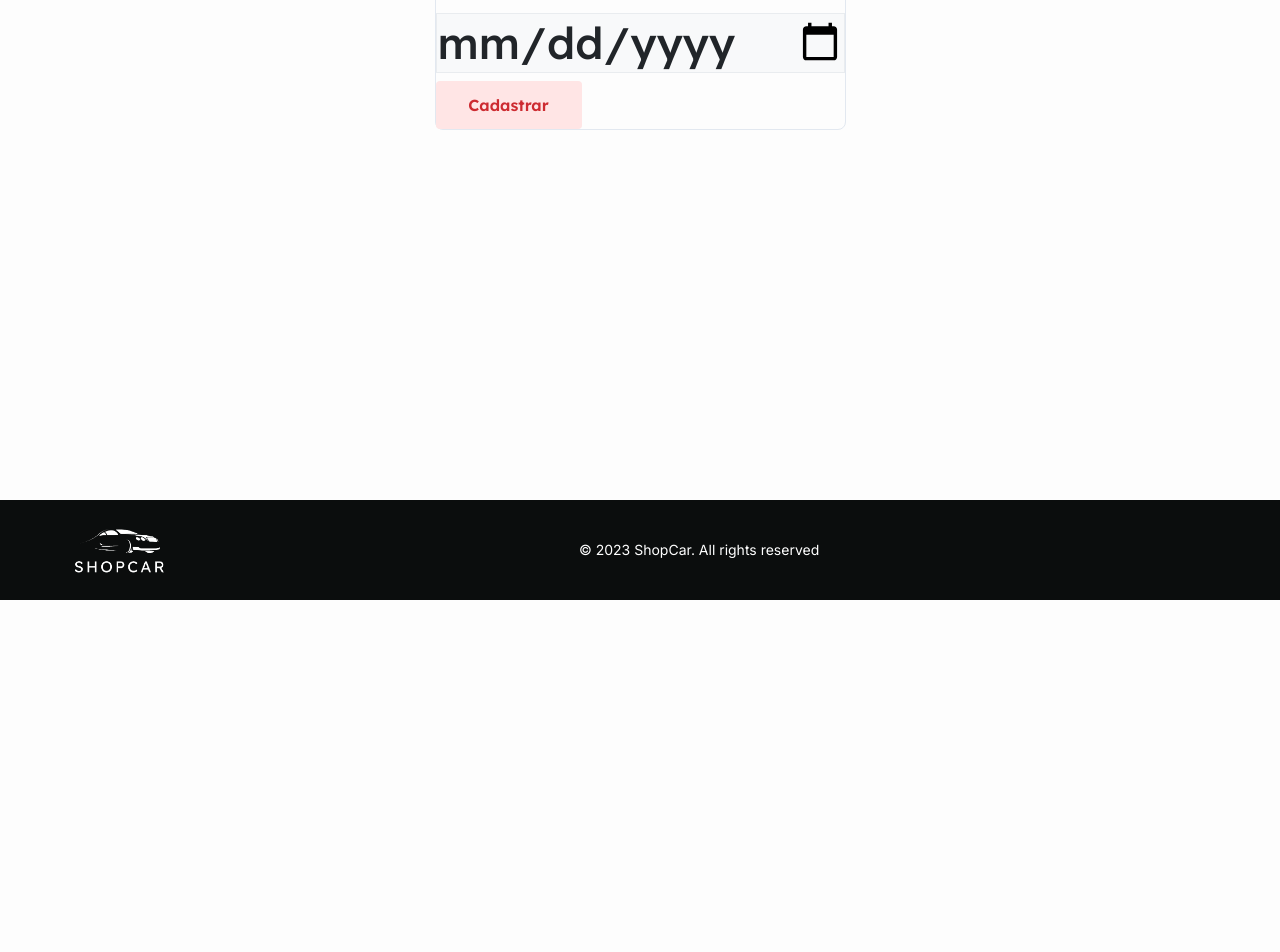
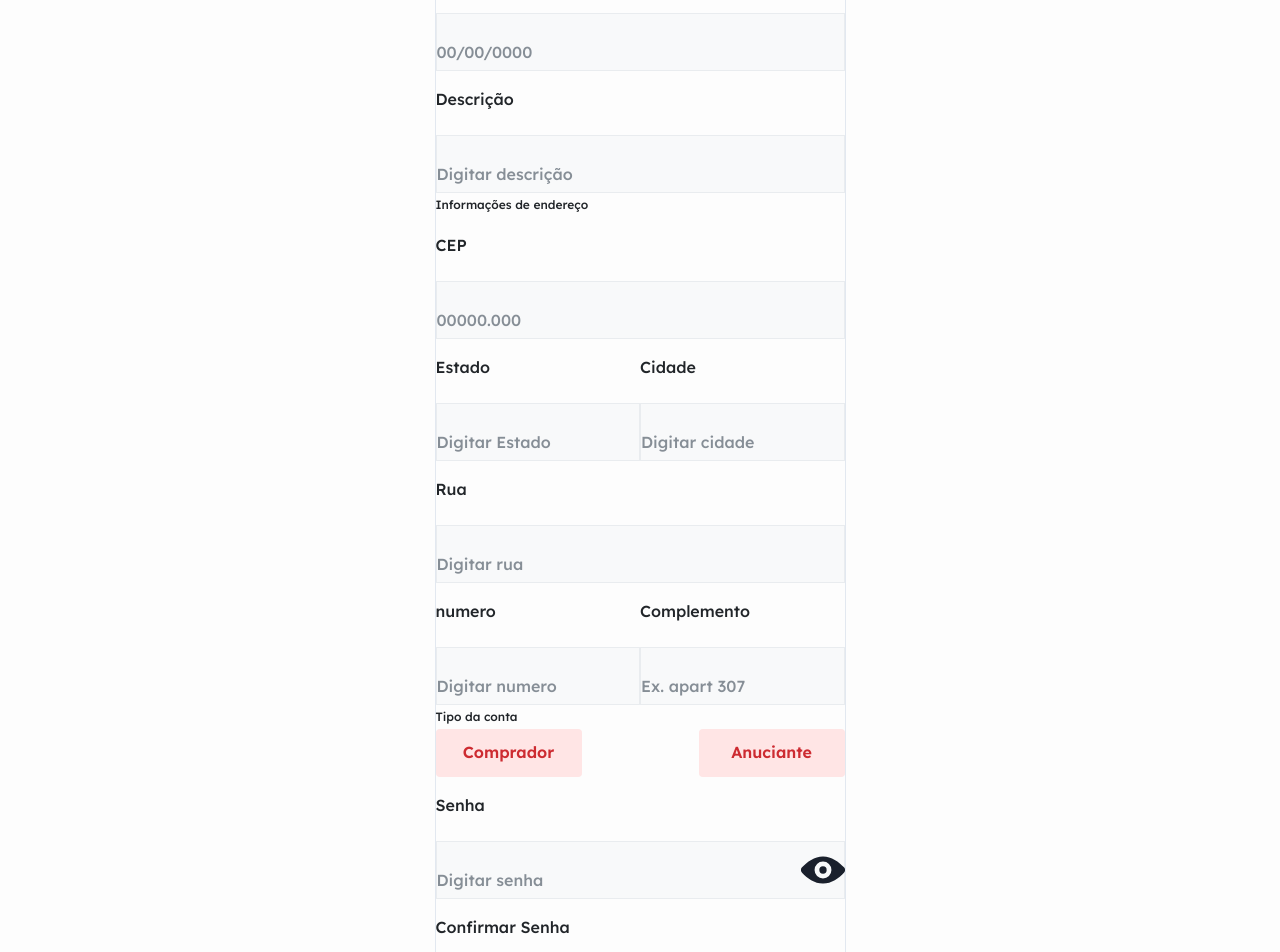
Before and after one commit to ShopCar/shopcar, a React (Vite) app: page /register in a window 1280 px wide. Shown: the part 700-1652 px from the top of the page. Before the commit the page ends 1300 px from the top, so only its background shows below. Built offline with nearby package versions, Linux system fonts and the light colour scheme.

Commit message:
fix: mergen with develop

```diff
--- a/src/components/RegisterUser/index.tsx
+++ b/src/components/RegisterUser/index.tsx
@@ -1,4 +1,4 @@
-import { Box, Button, Heading } from "@chakra-ui/react";
+import { Box, Button, Flex, Heading } from "@chakra-ui/react";
 import InputForm from "../Input";
 import { TypeOf, z } from "zod";
 import { useForm } from "react-hook-form";
@@ -27,7 +27,9 @@ const RegisterUser = () => {
   const formSchame = z.object({
     name: z.string(),
     email: z.string().email(),
-    cpf: z.number().min(11).max(11),
+    cpf: z.string().min(11).max(11),
+    password: z.string(),
+    passwordRepeat: z.string(),
     phone: z
       .string()
       .min(11)
@@ -47,7 +49,9 @@ const RegisterUser = () => {
     formState: { errors },
   } = useForm<iUserRegister>({ resolver: zodResolver(formSchame) });
 
-  const onSubmit = async () => {};
+  const onSubmit = async (data: any) => {
+    console.log(data);
+  };
 
   return (
     <>
@@ -81,15 +85,15 @@ const RegisterUser = () => {
           error={errors.email}
         />
         <InputForm
-          id="2"
-          type="text"
+          id="3"
+          type="number"
           label="CPF"
           placeholder="000.000.000-00"
           register={register("cpf")}
           error={errors.cpf}
         />
         <InputForm
-          id="2"
+          id="4"
           type="text"
           label="Celular"
           placeholder="(DDD) 98765-4321"
@@ -97,14 +101,105 @@ const RegisterUser = () => {
           error={errors.phone}
         />
         <InputForm
-          id="2"
-          type="date"
+          id="5"
+          type="datetime"
           label="Data de Nascimento"
-          placeholder="00/00/00"
+          placeholder="00/00/0000"
           register={register("birthdate")}
           error={errors.birthdate}
         />
-        <Button variant={"alert"} size={"2"}>
+        <InputForm
+          id="6"
+          type="text"
+          label="Descrição"
+          placeholder="Digitar descrição"
+          register={register("description")}
+          error={errors.description}
+        />
+        <Heading as="h4" size={"9"} variant={"500"}>
+          Informações de endereço
+        </Heading>
+        <InputForm
+          id="7"
+          type="number"
+          label="CEP"
+          placeholder="00000.000"
+          register={register("address.zipCode")}
+          error={errors.address?.zipCode}
+        />
+        <Flex>
+          <InputForm
+            id="8"
+            type="text"
+            label="Estado"
+            placeholder="Digitar Estado"
+            register={register("address.state")}
+            error={errors.address?.state}
+          />
+          <InputForm
+            id="9"
+            type="text"
+            label="Cidade"
+            placeholder="Digitar cidade"
+            register={register("address.city")}
+            error={errors.address?.city}
+          />
+        </Flex>
+        <InputForm
+          id="10"
+          type="text"
+          label="Rua"
+          placeholder="Digitar rua"
+          register={register("address.street")}
+          error={errors.address?.street}
+        />
+        <Flex>
+          <InputForm
+            id="11"
+            type="number"
+            label="numero"
+            placeholder="Digitar numero"
+            register={register("address.number")}
+            error={errors.address?.number}
+          />
+          <InputForm
+            id="12"
+            type="text"
+            label="Complemento"
+            placeholder="Ex. apart 307"
+            register={register("address.complement")}
+            error={errors.address?.complement}
+          />
+        </Flex>
+        <Heading as="h4" size={"9"} variant={"500"}>
+          Tipo da conta
+        </Heading>
+        <Flex justifyContent={"space-between"}>
+          <Button variant={"alert"} size={"2"}>
+            Comprador
+          </Button>{" "}
+          <Button variant={"alert"} size={"2"}>
+            Anuciante
+          </Button>
+        </Flex>
+        <InputForm
+          id="13"
+          type="password"
+          label="Senha"
+          placeholder="Digitar senha"
+          register={register("password")}
+          error={errors.password}
+        />
+        <InputForm
+          id="14"
+          type="password"
+          label="Confirmar Senha"
+          placeholder="Digite novamente a senha"
+          register={register("passwordRepeat")}
+          error={errors.passwordRepeat}
+        />
+
+        <Button onClick={handleSubmit(onSubmit)} variant={"alert"} size={"2"}>
           Cadastrar
         </Button>
       </Box>
--- a/src/pages/Register/index.tsx
+++ b/src/pages/Register/index.tsx
@@ -3,7 +3,7 @@ import RegisterUser from "../../components/RegisterUser";
 
 const Register = () => {
   return (
-    <VStack gap="4" h="150vh" pt="60px">
+    <VStack gap="4" minHeight={"150vh"} pt="60px">
       <Heading>
         <RegisterUser />
       </Heading>
```
